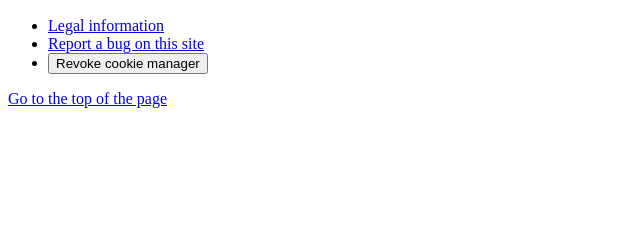
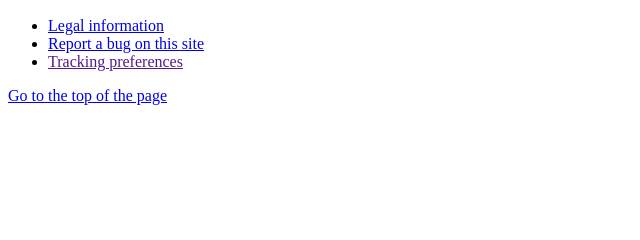
Before and after one commit to canonical/dqlite.io, a Python web app: template templates/docs/search.html in a window 1280 px wide. Shown: the part 524-764 px from the top of the page, without its empty margins (0-640 px from the left). Run offline with Jinja, Linux system fonts and the light colour scheme; the template is opened without the code that fills it, so the values that code supplies are empty; some web fonts are replaced.

Commit message:
Change the cookie link in the footer

```diff
--- a/templates/partial/_footer.html
+++ b/templates/partial/_footer.html
@@ -15,9 +15,9 @@
             </a>
           </li>
           <li class="p-inline-list__item">
-            <button href="" class="js-revoke-cookie-manager">
-              Revoke cookie manager
-            </button>
+            <a href="" class="js-revoke-cookie-manager">
+              Tracking preferences
+            </a>
           </li>
         </ul>
         <span class="u-off-screen">
```
